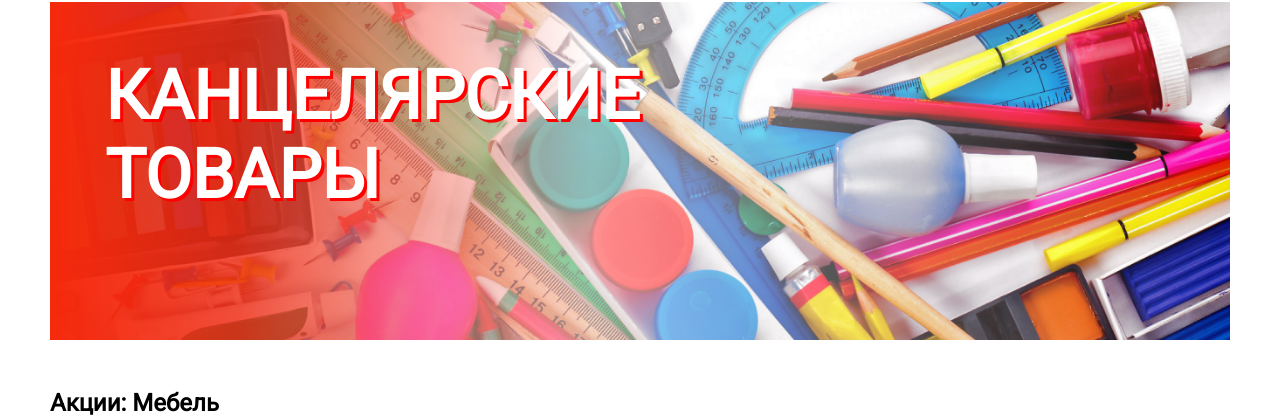
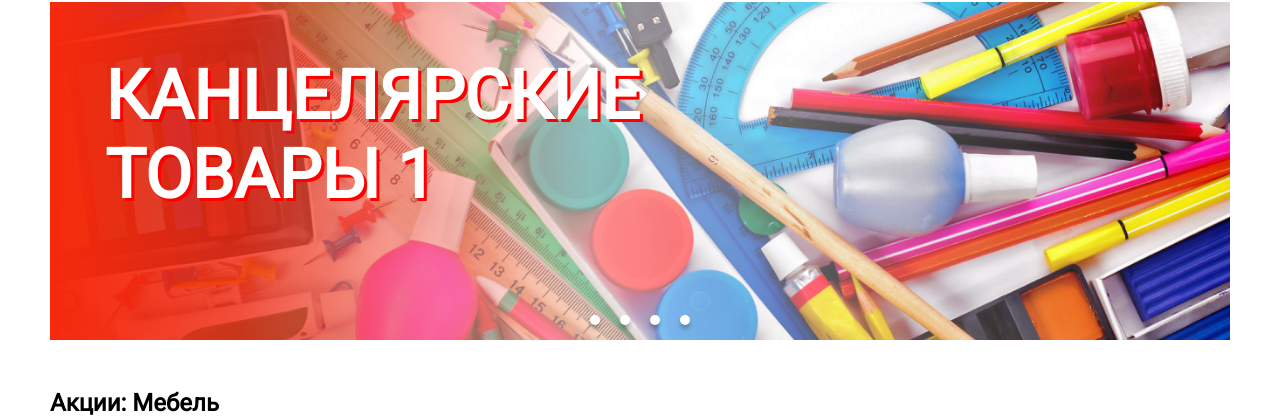
Before and after one commit to ilya5006/Glob-EX, a PHP site: page / in a window 1280 px wide. Shown: the part 457-876 px from the top of the page. Run offline with PHP 8.4, Linux system fonts and the light colour scheme.

Commit message:
banner change slide add

```diff
--- a/templates/css/banner.css
+++ b/templates/css/banner.css
@@ -1,3 +1,8 @@
+.banners
+{
+    position: relative;
+}
+
 .banners > .banner
 {
 	position: relative;
@@ -42,6 +47,31 @@
 	text-shadow: 3px 3px 0px red;
 }
 
+.banners > .buttons
+{
+    display: flex;
+    flex-flow: row nowrap;
+    justify-content: center;
+    align-items: center;
+    z-index: 10;
+    min-height: 10px;
+    bottom: 0;
+    left: 0;
+    width: 100%;
+    position: absolute
+}
+
+.banners > .buttons > .button
+{
+    margin: 15px 10px;
+    height: 10px;
+    width: 10px;
+    cursor: pointer;
+    background-color: #FFFFFF;
+    border-radius: 100%;
+    box-shadow: 0px 4px 4px rgba(0, 0, 0, 0.25);
+}
+
 @media screen and (max-width: 1200px)
 {
 	.banners > .banner p
--- a/templates/css/header.css
+++ b/templates/css/header.css
@@ -286,7 +286,7 @@
 .expand-catalog
 {
 	position: absolute;
-	z-index: 5;
+	z-index: 99;
 	top: 40px;
 	left: 0;
 
--- a/templates/css/scroll.css
+++ b/templates/css/scroll.css
@@ -91,6 +91,7 @@
 .product > a
 {
 	width: 100%;
+	height: 100%;
 	margin-bottom: 25px;
 }
 
--- a/templates/index.html
+++ b/templates/index.html
@@ -91,9 +91,44 @@
     <!-- НАЧАЛО БАНЕРА -->
     <div class="content">
         <div class="banners">
-            <div class="banner"><img src="./img/banners/banner1.png" alt="banner"> <p>КАНЦЕЛЯРСКИЕ <br> ТОВАРЫ</p> </div>
+            <div class="buttons"></div>
+            <div class="banner"><img src="./img/banners/banner1.png" alt="banner"> <p>КАНЦЕЛЯРСКИЕ <br> ТОВАРЫ 1</p> </div>
+            <div class="banner"><img src="./img/banners/banner1.png" alt="banner"> <p>КАНЦЕЛЯРСКИЕ <br> ТОВАРЫ 2</p> </div>
+            <div class="banner"><img src="./img/banners/banner1.png" alt="banner"> <p>КАНЦЕЛЯРСКИЕ <br> ТОВАРЫ 3</p> </div>
+            <div class="banner"><img src="./img/banners/banner1.png" alt="banner"> <p>КАНЦЕЛЯРСКИЕ <br> ТОВАРЫ 4</p> </div>
         </div>
     </div>
+
+    <script>
+        let allBaners = document.querySelectorAll(".banners > .banner");
+
+        function bannersHide(param)
+        {
+            for (let i = 0; i < allBaners.length; i++)
+            {
+                if (param != i)
+                {
+                    allBaners[i].classList.add('hide');
+                }
+                else
+                {
+                    allBaners[i].classList.remove('hide');
+                }
+            }
+        }
+
+        bannersHide(0);
+
+        let button;
+        for (let i = 0; i < allBaners.length; i++)
+        {
+            button = document.createElement('div');
+            button.classList.add('button');
+            button.addEventListener('click', function() { bannersHide(i) });
+            document.querySelector(".banners > .buttons").appendChild(button);
+        }
+
+    </script>
     <!-- КОНЕЦ БАНЕРА -->
 
     <!-- СКРИПТ ДЛЯ МЕНЮ В ХЕАДЕРЕ -->
@@ -110,7 +145,7 @@
             }
         });
 
-        document.querySelectorAll('.cat_1').forEach((element) =>
+        document.querySelectorAll('.cat_1').forEach(function (element)
         {
             element.addEventListener('mouseenter', function ()
             {
```
